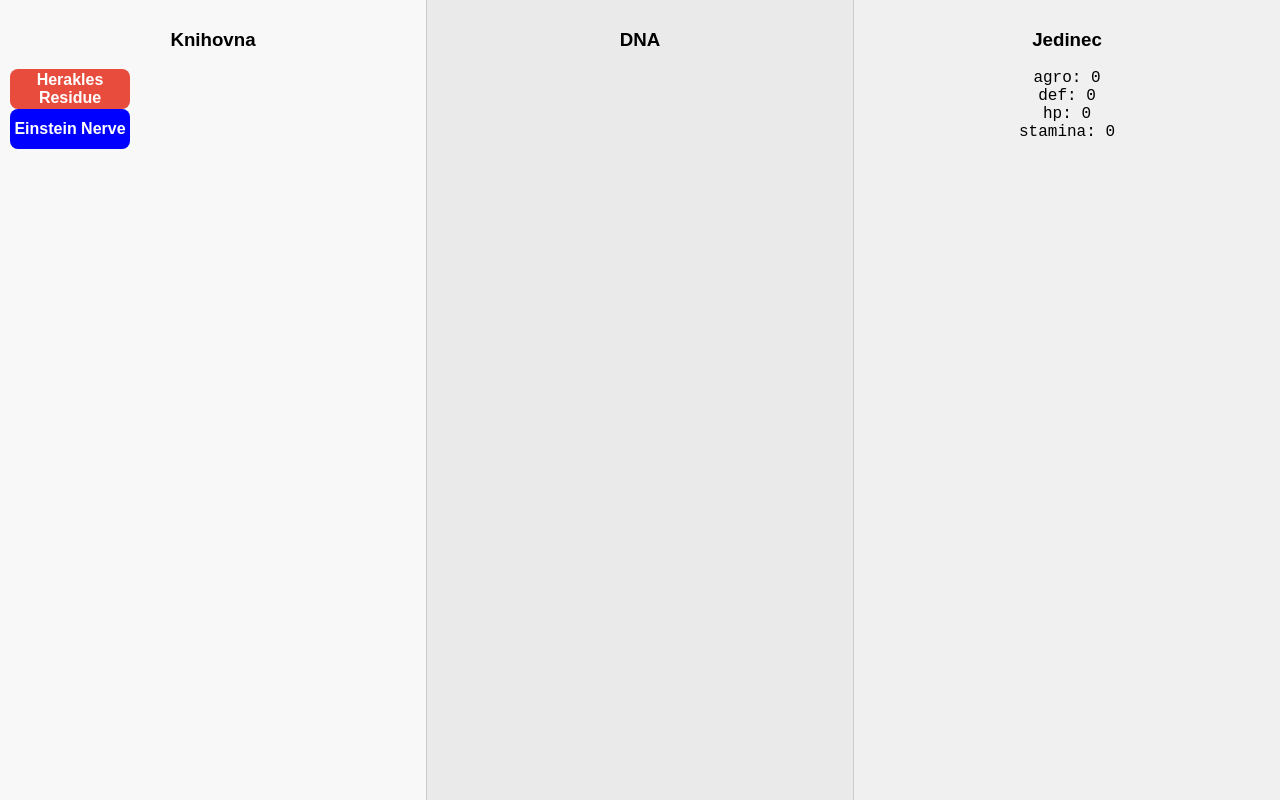
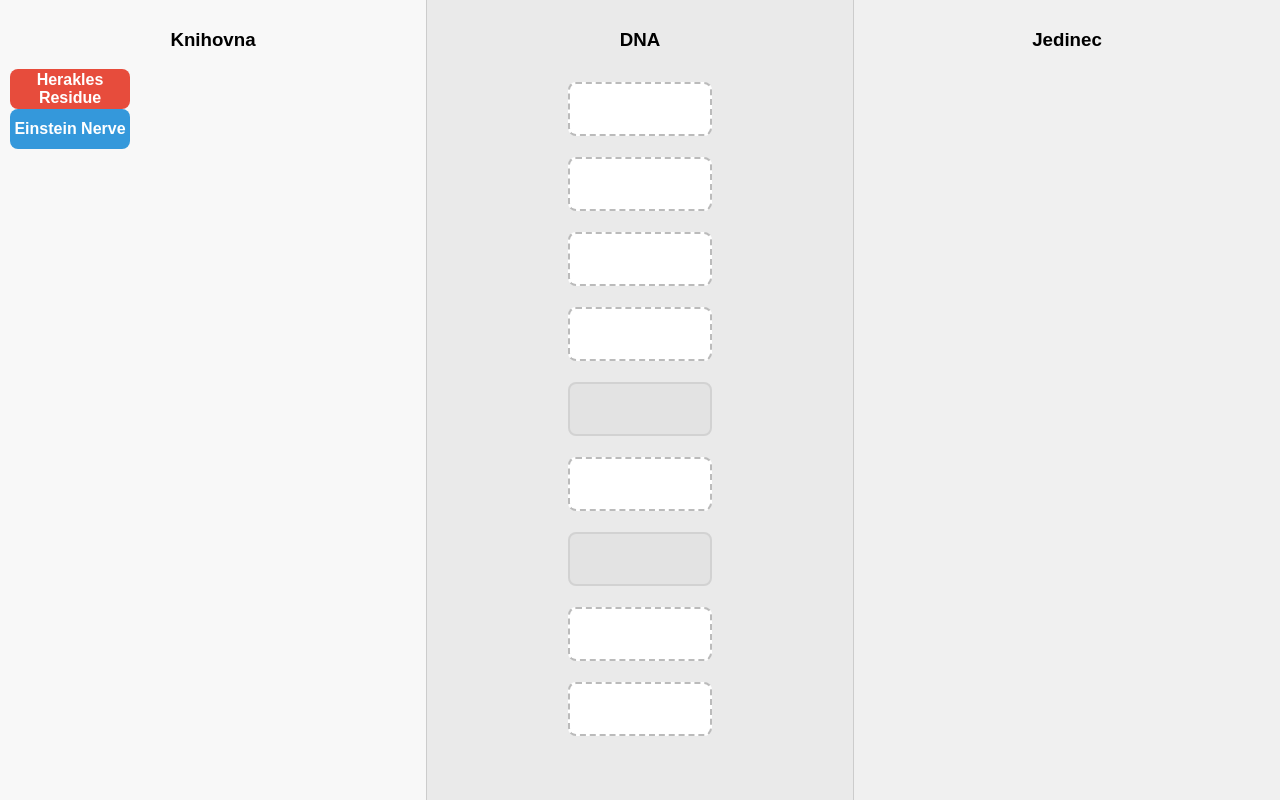
Before and after one commit to ViktorJakove/dnagame, a plain HTML site: page index.html in a window 1280 px wide. Drawn offline with Linux system fonts and the light colour scheme.

Commit message:
přetahování

```diff
--- a/block.js
+++ b/block.js
@@ -32,7 +32,16 @@ export class Block{
         div.textContent = this.name;
 
         div.draggable = true;
-		div.addEventListener('dragstart',(e)=> {e.dataTransfer.setData('text/plain', JSON.stringify(this));});
+        div.addEventListener('dragstart',(e)=> {
+            // Store the preset key instead of the whole object
+            e.dataTransfer.setData('text/plain', this.presetKey || this.name.split(' ')[0]);
+            setTimeout(() => {
+                if(div.parentElement && div.parentElement.classList.contains('shelf')){
+                    div.parentElement.classList.remove('occupied');
+                    div.remove();
+                }
+            },0)
+        });
 
         return div;
     }
--- a/blockPresets.js
+++ b/blockPresets.js
@@ -1,6 +1,6 @@
 import { Block } from "./block.js";
 
 export const blockPresets = {
-  "Herakles" : new Block("Herakles Residue", "#e74c3c", 0, 2, 1, 10, 5, 1, 5, 0, "Hashtag: #herakles"),
-  "b" : new Block("Einstein Nerve", "blue", 6, 5, 0, 0, 0, 10, 0, 2, "tuzar knowledge type shizzz"),
+  "Herakles" : Object.assign(new Block("Herakles Residue", "#e74c3c", 0, 2, 1, 10, 5, 1, 5, 0, "Hashtag: #herakles"), { presetKey: "Herakles" }),
+  "b" : Object.assign(new Block("Einstein Nerve", "#3498db", 6, 5, 0, 0, 0, 10, 0, 2, "tuzar knowledge type shizzz"), { presetKey: "b" }),
 }
--- a/builder.js
+++ b/builder.js
@@ -1,12 +1,54 @@
 import { blockPresets } from "./blockPresets.js";
 
-document.addEventListener('DOMContentLoaded',()=>{
+const NUM_SHELVES = 9;
+const INACCESSIBLE_SHELVES = [4, 6];
+const LEVEL_BLOCKS = ["Herakles", "b"];
+
+function createShelf(index) {
+    const shelf = document.createElement('div');
+    shelf.className = 'shelf';
+    shelf.dataset.index = index;
+    if (INACCESSIBLE_SHELVES.includes(index)) {
+        shelf.classList.add('inaccessible');
+    } else {
+        shelf.addEventListener('dragover', (e) => {
+            e.preventDefault();
+            shelf.style.background = '#eef';
+        });
+        shelf.addEventListener('dragleave', () => {
+            shelf.style.background = '';
+        });
+        shelf.addEventListener('drop', (e) => {
+            e.preventDefault();
+            shelf.style.background = '';
+            const presetKey = e.dataTransfer.getData('text/plain');
+            if (shelf.children.length === 0 && blockPresets[presetKey]) {
+                const block = blockPresets[presetKey].toElement();
+                shelf.appendChild(block);
+                shelf.classList.add('occupied');
+            }
+        });
+    }
+    return shelf;
+}
+
+document.addEventListener('DOMContentLoaded', () => {
     const library = document.getElementById('library');
     const workspace = document.getElementById('workspace');
-    const stats = document.getElementById('stats');
 
-    const blocks = [blockPresets["Herakles"].toElement(), blockPresets["b"].toElement()];
-    blocks.forEach(blockdiv => {
-        library.appendChild(blockdiv);
-    })
+    /*Object.values(blockPresets).forEach(preset => {
+        library.appendChild(preset.toElement());
+    });*/
+    LEVEL_BLOCKS.forEach(blockname => {
+        if (blockPresets[blockname]) {
+            library.appendChild(blockPresets[blockname].toElement());
+        }
+    });
+
+    workspace.innerHTML = '<h3>DNA</h3>';
+    for (let i = 0; i < NUM_SHELVES; i++) {
+        workspace.appendChild(createShelf(i));
+    }
 });
+
+/*updateStats(){}*/
--- a/index.html
+++ b/index.html
@@ -11,16 +11,15 @@
       <h3>Knihovna</h3>
     </div>
 
-    <div id="workspace" class="panel" ondragover="event.preventDefault()" ondrop="onDrop(event)">
+    <div id="workspace" class="panel" ondragover="event.preventDefault()">
       <h3>DNA</h3>
     </div>
 
     <div id="stats" class="panel">
       <h3>Jedinec</h3>
-      <pre id="statsOutput">agro: 0
-def: 0
-hp: 0
-stamina: 0</pre>
+      <pre id="statsOutput">
+
+      </pre>
     </div>
   </div>
   <script type="module" src="builder.js"></script>
--- a/style.css
+++ b/style.css
@@ -58,3 +58,30 @@ body {
   cursor: grab;
   user-select: none;
 }
+
+/* ...existing code... */
+
+.shelf {
+  width: 140px;
+  height: 50px;
+  margin: 8px 0;
+  border: 2px dashed #bbb;
+  border-radius: 8px;
+  background: #fff;
+  display: flex;
+  align-items: center;
+  justify-content: center;
+  position: relative;
+  transition: background 0.2s;
+}
+
+.shelf.inaccessible {
+  background: #ddd;
+  border-style: solid;
+  opacity: 0.5;
+  pointer-events: none;
+}
+
+.shelf.occupied {
+  border-color: #888;
+}
```
Lines whose indentation alone changed are shown as unchanged.
